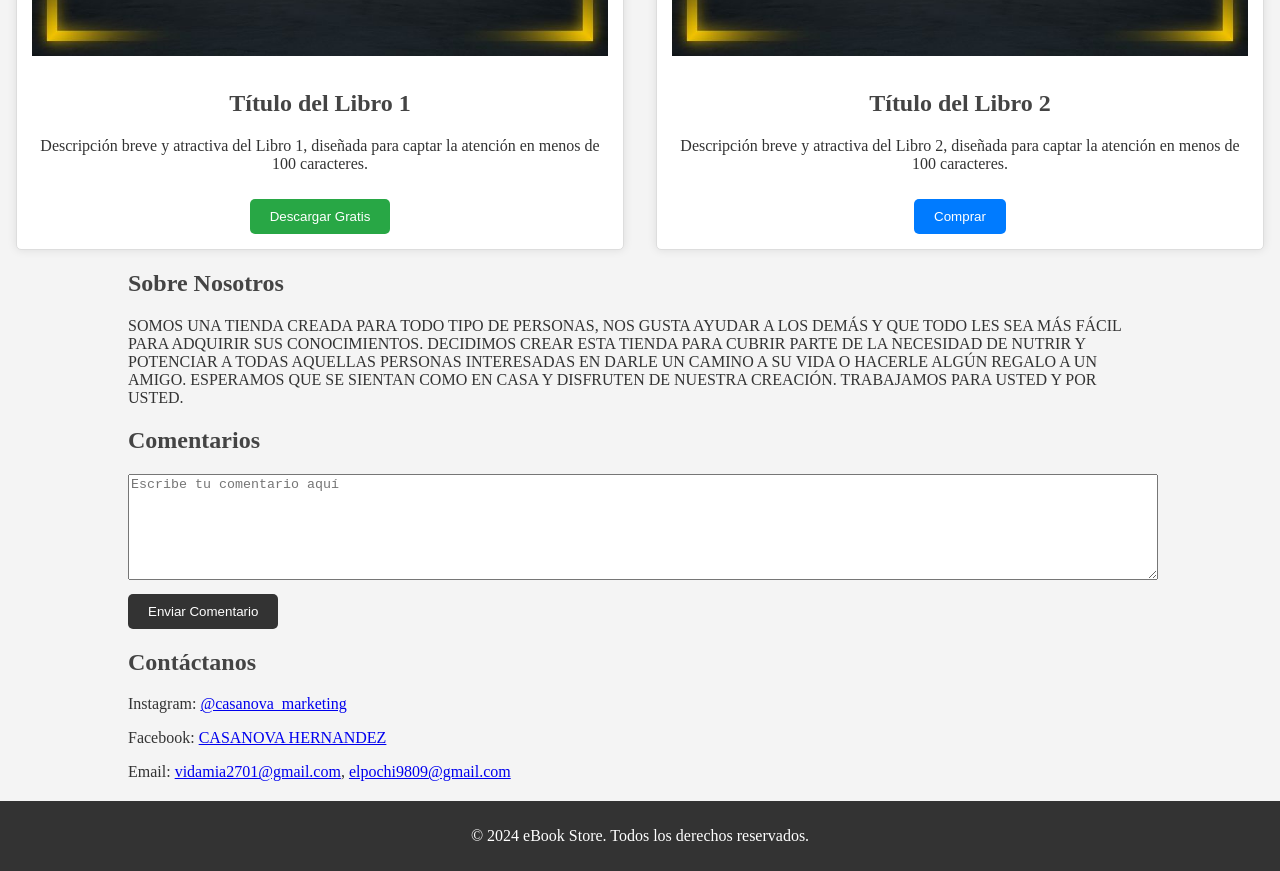
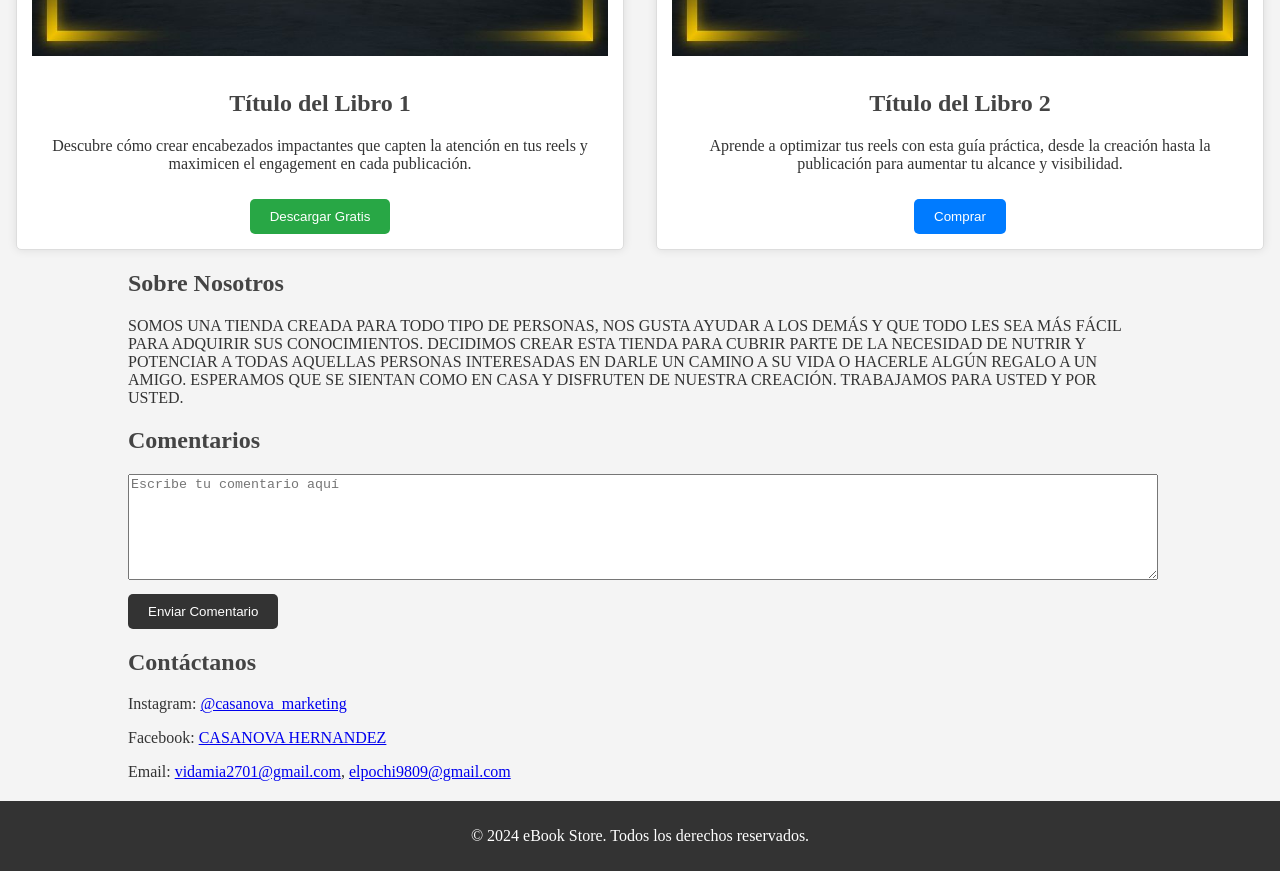
Before and after one commit to STOREEBOOK/STORE_EBOOK, a plain HTML site: page index.html in a window 1280 px wide. Shown: the part 1640-2511 px from the top of the page. Drawn offline with Linux system fonts and the light colour scheme.

Commit message:
Update index.html

```diff
--- a/index.html
+++ b/index.html
@@ -17,13 +17,13 @@
             <div class="ebook">
                 <img src="libro 1.jpg" alt="Libro 1">
                 <h2>Título del Libro 1</h2>
-                <p>Descripción breve y atractiva del Libro 1, diseñada para captar la atención en menos de 100 caracteres.</p>
+                <p>Descubre cómo crear encabezados impactantes que capten la atención en tus reels y maximicen el engagement en cada publicación.</p>
                 <button class="btn-free">Descargar Gratis</button> <!-- Botón de descarga gratis (verde) -->
             </div>
             <div class="ebook">
                 <img src="libro 2.jpg" alt="Libro 2">
                 <h2>Título del Libro 2</h2>
-                <p>Descripción breve y atractiva del Libro 2, diseñada para captar la atención en menos de 100 caracteres.</p>
+                <p>Aprende a optimizar tus reels con esta guía práctica, desde la creación hasta la publicación para aumentar tu alcance y visibilidad.</p>
                 <button class="btn-paid">Comprar</button> <!-- Botón de compra (azul) -->
             </div>
         </section>
```
